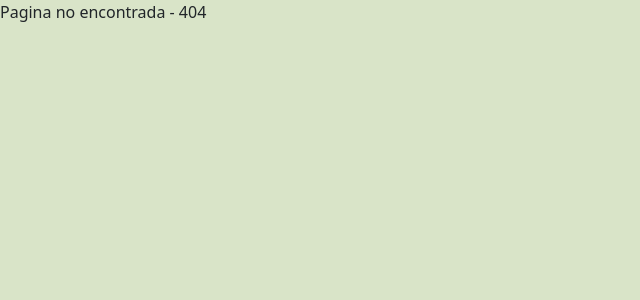
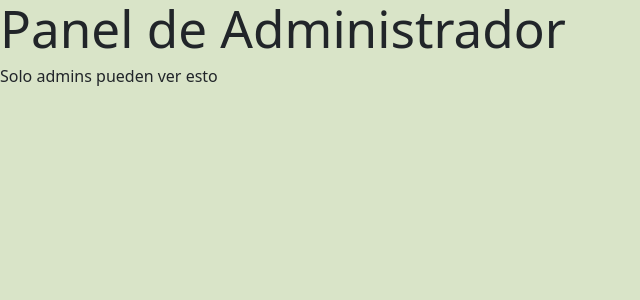
Before and after one commit to JaimeHernandezAlvarez/ProyectoFeriaFindFullstack, a React (Vite) app: page /admin in a window 1280 px wide. Before the commit this address had no page. Shown: the top 300 px of the page, without its empty margins (0-640 px from the left). Built offline with nearby package versions, Linux system fonts and the light colour scheme; sample sign-in values are in the browser's storage.

Commit message:
pagina de admin

```diff
--- /dev/null
+++ b/src/pages/admin/AdminPage.tsx
@@ -0,0 +1,8 @@
+export const AdminPage = () => {
+  return (
+    <div>
+      <h1>Panel de Administrador</h1>
+      <p>Solo admins pueden ver esto</p>
+    </div>
+  );
+};
--- /dev/null
+++ b/src/routes/AdminRoute.tsx
@@ -0,0 +1,19 @@
+import type { ReactNode } from "react";
+import { Navigate } from "react-router-dom";
+
+interface Props {
+  children: ReactNode;
+}
+
+export const AdminRoute = ({ children }: Props) => {
+  const userRaw = localStorage.getItem("user");
+  const user = userRaw ? JSON.parse(userRaw) : null;
+
+  const isAdmin = user?.role === "admin";
+
+  if (!isAdmin) {
+    return <Navigate to="/login" replace />;
+  }
+
+  return <>{children}</>;
+};
--- a/src/routes/AppRoutes.tsx
+++ b/src/routes/AppRoutes.tsx
@@ -7,45 +7,28 @@ import { ProfilePage } from "../pages/profile/ProfilePage";
 import { CartPage } from "../pages/cart/CartPage";
 import { CategoriaPage } from "../pages/productoComponents/CategoriaPage";
 import { VendedoresPage } from "../pages/vendedoresComponents/VendedoresComponent";
+import { AdminPage } from "../pages/admin/AdminPage";
+import { AdminRoute } from "./AdminRoute";
 
 export const AppRoutes = () => {
   const routes = useRoutes([
+    { path: "/", element: <FeriaApp /> },
+    { path: "/producto-component/:id", element: <ProductoComponent /> },
+    { path: "/registro", element: <RegisterPage /> },
+    { path: "/login", element: <LoginPage /> },
+    { path: "/perfil", element: <ProfilePage /> },
+    { path: "/carrito", element: <CartPage /> },
+    { path: "/categorias/:nombreCategoria", element: <CategoriaPage /> },
+    { path: "/vendedores", element: <VendedoresPage /> },
     {
-      path: "/",
-      element: <FeriaApp />,
+      path: "/admin",
+      element: (
+        <AdminRoute>
+          <AdminPage />
+        </AdminRoute>
+      ),
     },
-    {
-      path: "/producto-component/:id",
-      element: <ProductoComponent />,
-    },
-    {
-      path: "/registro",
-      element: <RegisterPage />,
-    },
-    {
-      path: "/login",
-      element: <LoginPage />,
-    },
-    {
-      path: "/perfil",
-      element: <ProfilePage />,
-    },
-    {
-      path: "/carrito",
-      element: <CartPage />,
-    },
-    {
-      path: "/categorias/:nombreCategoria",
-      element: <CategoriaPage />,
-    },
-    {
-      path: "/vendedores",
-      element: <VendedoresPage/>
-    },
-    {
-      path: "*",
-      element: <div>Pagina no encontrada - 404</div>,
-    },
+    { path: "*", element: <div>Pagina no encontrada - 404</div> },
   ]);
 
   return routes;
```
Also changed, not shown: 1 other file (tests, documents, lock files or other folders).
